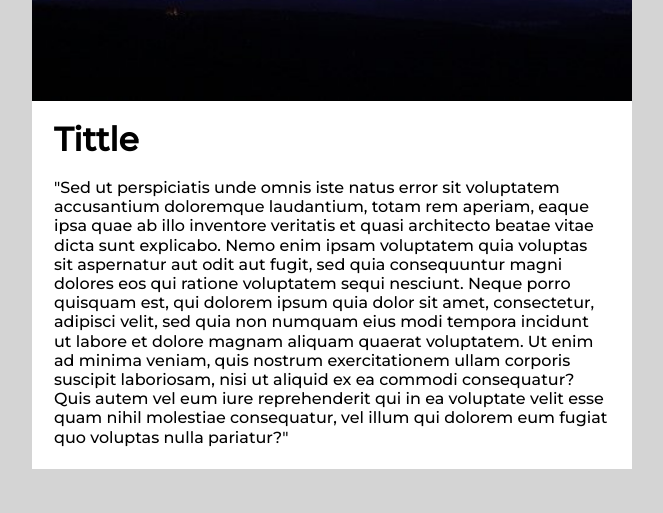
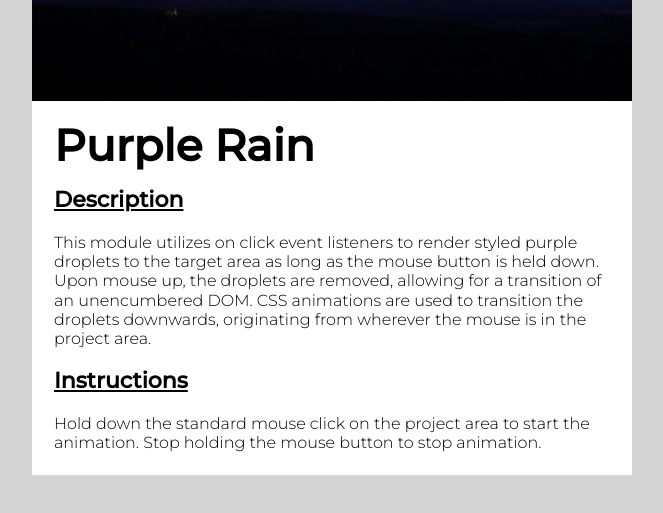
Before and after one commit to mlevitas94/JavascriptChallange, a website: page index.html in a window 1280 px wide. Shown: the part 560-1073 px from the top of the page, without its empty margins (308-971 px from the left). Drawn offline with nearby package versions, Linux system fonts and the light colour scheme; no server answers.

Commit message:
descriptions added

```diff
--- a/index.html
+++ b/index.html
@@ -35,8 +35,11 @@
             </div>
             <div id='purplerain' class="purpleRainCont projectSection"></div>
             <div class="description">
-                <h4>Tittle</h4>
-                <p>"Sed ut perspiciatis unde omnis iste natus error sit voluptatem accusantium doloremque laudantium, totam rem aperiam, eaque ipsa quae ab illo inventore veritatis et quasi architecto beatae vitae dicta sunt explicabo. Nemo enim ipsam voluptatem quia voluptas sit aspernatur aut odit aut fugit, sed quia consequuntur magni dolores eos qui ratione voluptatem sequi nesciunt. Neque porro quisquam est, qui dolorem ipsum quia dolor sit amet, consectetur, adipisci velit, sed quia non numquam eius modi tempora incidunt ut labore et dolore magnam aliquam quaerat voluptatem. Ut enim ad minima veniam, quis nostrum exercitationem ullam corporis suscipit laboriosam, nisi ut aliquid ex ea commodi consequatur? Quis autem vel eum iure reprehenderit qui in ea voluptate velit esse quam nihil molestiae consequatur, vel illum qui dolorem eum fugiat quo voluptas nulla pariatur?"</p>
+                <h4>Purple Rain</h4>
+                <h5>Description</h5>
+                <p>This module utilizes on click event listeners to render styled purple droplets to the target area as long as the mouse button is held down. Upon mouse up, the droplets are removed, allowing for a transition of an unencumbered DOM. CSS animations are used to transition the droplets downwards, originating from wherever the mouse is in the project area.</p>
+                <h5>Instructions</h5>
+                <p>Hold down the standard mouse click on the project area to start the animation. Stop holding the mouse button to stop animation.</p>
             </div>
         </div>
 
@@ -108,8 +111,9 @@
 
             </div>
             <div class="description">
-                <h4>Tittle</h4>
-                <p>"Sed ut perspiciatis unde omnis iste natus error sit voluptatem accusantium doloremque laudantium, totam rem aperiam, eaque ipsa quae ab illo inventore veritatis et quasi architecto beatae vitae dicta sunt explicabo. Nemo enim ipsam voluptatem quia voluptas sit aspernatur aut odit aut fugit, sed quia consequuntur magni dolores eos qui ratione voluptatem sequi nesciunt. Neque porro quisquam est, qui dolorem ipsum quia dolor sit amet, consectetur, adipisci velit, sed quia non numquam eius modi tempora incidunt ut labore et dolore magnam aliquam quaerat voluptatem. Ut enim ad minima veniam, quis nostrum exercitationem ullam corporis suscipit laboriosam, nisi ut aliquid ex ea commodi consequatur? Quis autem vel eum iure reprehenderit qui in ea voluptate velit esse quam nihil molestiae consequatur, vel illum qui dolorem eum fugiat quo voluptas nulla pariatur?"</p>
+                <h4>New Years Count Down </h4>
+                <h5>Description</h5>
+                <p>At every one second interval, Javascript calculates the the time difference between now and the next new year date. The difference is rendered into separate sections labeled : Days, Hours, Minutes, Seconds. A custom flipping animation is executed if there is a change in one of the time sections, rendering the next number behind the front elements and then resetting. </p>
             </div>
         </div>
 
@@ -149,8 +153,8 @@
                 </div>
             </div>
             <div class="description">
-                <h4>Tittle</h4>
-                <p>"Sed ut perspiciatis unde omnis iste natus error sit voluptatem accusantium doloremque laudantium, totam rem aperiam, eaque ipsa quae ab illo inventore veritatis et quasi architecto beatae vitae dicta sunt explicabo. Nemo enim ipsam voluptatem quia voluptas sit aspernatur aut odit aut fugit, sed quia consequuntur magni dolores eos qui ratione voluptatem sequi nesciunt. Neque porro quisquam est, qui dolorem ipsum quia dolor sit amet, consectetur, adipisci velit, sed quia non numquam eius modi tempora incidunt ut labore et dolore magnam aliquam quaerat voluptatem. Ut enim ad minima veniam, quis nostrum exercitationem ullam corporis suscipit laboriosam, nisi ut aliquid ex ea commodi consequatur? Quis autem vel eum iure reprehenderit qui in ea voluptate velit esse quam nihil molestiae consequatur, vel illum qui dolorem eum fugiat quo voluptas nulla pariatur?"</p>
+                <h4>Calculator</h4>
+                <p>A standard calculator that uses Javascript computations originating from a string. The string is then rendered to the top portion of the calculator along with the progress of the next calculation under it, if any. Calculations are rounded to the nearest one-hundred-thousandth.</p>
             </div>
         </div>
         <div class="projectCard">
@@ -189,8 +193,11 @@
                 </div>
             </div>
             <div class="description">
-                <h4>Tittle</h4>
-                <p>"Sed ut perspiciatis unde omnis iste natus error sit voluptatem accusantium doloremque laudantium, totam rem aperiam, eaque ipsa quae ab illo inventore veritatis et quasi architecto beatae vitae dicta sunt explicabo. Nemo enim ipsam voluptatem quia voluptas sit aspernatur aut odit aut fugit, sed quia consequuntur magni dolores eos qui ratione voluptatem sequi nesciunt. Neque porro quisquam est, qui dolorem ipsum quia dolor sit amet, consectetur, adipisci velit, sed quia non numquam eius modi tempora incidunt ut labore et dolore magnam aliquam quaerat voluptatem. Ut enim ad minima veniam, quis nostrum exercitationem ullam corporis suscipit laboriosam, nisi ut aliquid ex ea commodi consequatur? Quis autem vel eum iure reprehenderit qui in ea voluptate velit esse quam nihil molestiae consequatur, vel illum qui dolorem eum fugiat quo voluptas nulla pariatur?"</p>
+                <h4>Drag and Drop</h4>
+                <h5>Description</h5>
+                <p>DOM manipulation that allows you to re-locate elements from one area to another. Javascript is used to render the clicked item on the mouse and move it with the mouse’s position as well as checking to see where the item is placed when the mouse is un-clicked.</p>
+                <h5>Instructions</h5>
+                <p>You can add items to group one but typing something in the input field followed by pressing add. You can then click and drag the item over to group 2 and release the mouse button to place. You can drag items from group 2 to group 1 as well.</p>
             </div>
         </div>
         <div class="projectCard">
@@ -298,8 +305,11 @@
                 </div>
             </div>
             <div class="description">
-                <h4>Tittle</h4>
-                <p>"Sed ut perspiciatis unde omnis iste natus error sit voluptatem accusantium doloremque laudantium, totam rem aperiam, eaque ipsa quae ab illo inventore veritatis et quasi architecto beatae vitae dicta sunt explicabo. Nemo enim ipsam voluptatem quia voluptas sit aspernatur aut odit aut fugit, sed quia consequuntur magni dolores eos qui ratione voluptatem sequi nesciunt. Neque porro quisquam est, qui dolorem ipsum quia dolor sit amet, consectetur, adipisci velit, sed quia non numquam eius modi tempora incidunt ut labore et dolore magnam aliquam quaerat voluptatem. Ut enim ad minima veniam, quis nostrum exercitationem ullam corporis suscipit laboriosam, nisi ut aliquid ex ea commodi consequatur? Quis autem vel eum iure reprehenderit qui in ea voluptate velit esse quam nihil molestiae consequatur, vel illum qui dolorem eum fugiat quo voluptas nulla pariatur?"</p>
+                <h4>Hearthstone Card Search</h4>
+                <h5>Description</h5>
+                <p>Javascript search engine that utilizes a 3rd party API (<a target="_blank" href="https://hearthstoneapi.com/">https://hearthstoneapi.com/</a>) that serves data from the card game : Hearthstone. Upon entering this web page, it makes a request and loads all card data at once. You can then search through the cards based on certain properties.</p>
+                <h5>Instructions</h5>
+                <p>Pressing search will render four cards based on the selected properties on the left. You can press load more under the four cards to load the next four if there are any. If a property is not selected or is labeled N/A, it will ignore the parameter.</p>
             </div>
         </div>
         <div class="projectCard">
@@ -343,8 +353,11 @@
                 </div>
             </div>
             <div class="description">
-                <h4>Tittle</h4>
-                <p>"Sed ut perspiciatis unde omnis iste natus error sit voluptatem accusantium doloremque laudantium, totam rem aperiam, eaque ipsa quae ab illo inventore veritatis et quasi architecto beatae vitae dicta sunt explicabo. Nemo enim ipsam voluptatem quia voluptas sit aspernatur aut odit aut fugit, sed quia consequuntur magni dolores eos qui ratione voluptatem sequi nesciunt. Neque porro quisquam est, qui dolorem ipsum quia dolor sit amet, consectetur, adipisci velit, sed quia non numquam eius modi tempora incidunt ut labore et dolore magnam aliquam quaerat voluptatem. Ut enim ad minima veniam, quis nostrum exercitationem ullam corporis suscipit laboriosam, nisi ut aliquid ex ea commodi consequatur? Quis autem vel eum iure reprehenderit qui in ea voluptate velit esse quam nihil molestiae consequatur, vel illum qui dolorem eum fugiat quo voluptas nulla pariatur?"</p>
+                <h4>Tic Tac Toe</h4>
+                <h5>Description</h5>
+                <p>A tic tac toe game you can play locally or online with another person in real time. This module utilized Socket.io to perform live updates to the DOM via Javascript.</p>
+                <h5>Instructions</h5>
+                <p>Press local to start a game between two people that are in person. Press Online to reveal more options to create an online game. Creating a room gives a room number which another person can enter when they join a room. Once the second person joins, the game starts. Once the game is over, players have the option to return or play again. If play again is chosen, the second player can press the same option to be reconnected for another game.</p>
             </div>
         </div>
     </div>
--- a/reset.css
+++ b/reset.css
@@ -171,13 +171,23 @@ h1 {
 
 .description h4 {
 	font-weight: bolder;
-	font-size: 33px;
+	font-size: 44px;
 	margin-bottom: 22px;
+}
+
+.description h5{
+	font-weight: bolder;
+	font-size: 22px;
+	margin: 22px 0;
+	text-decoration: underline;
+
 }
 
 .description p {
 	line-height: 1.2rem;
+	font-weight: lighter;
 }
+
 
 .sideNav {
 	position: absolute;
```
